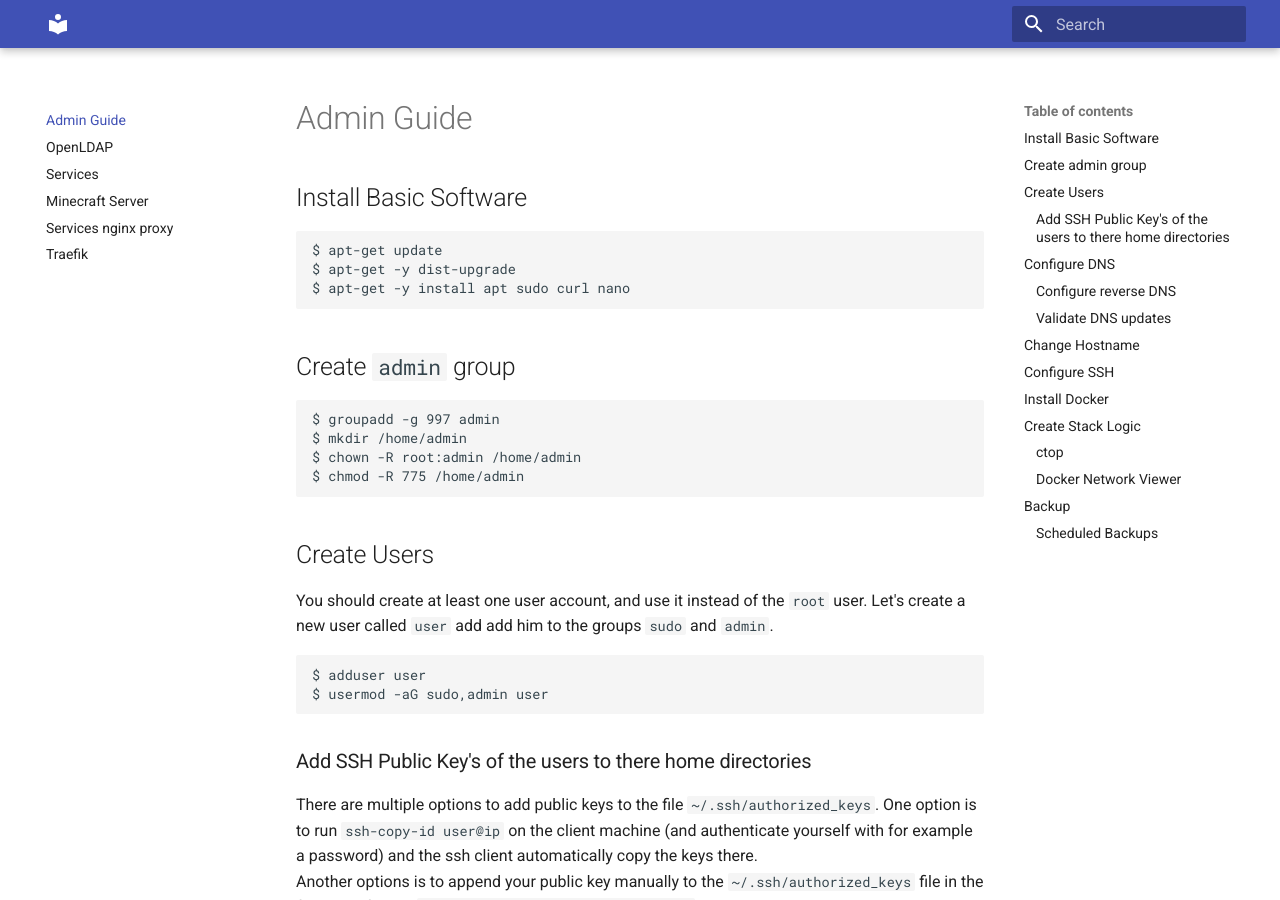
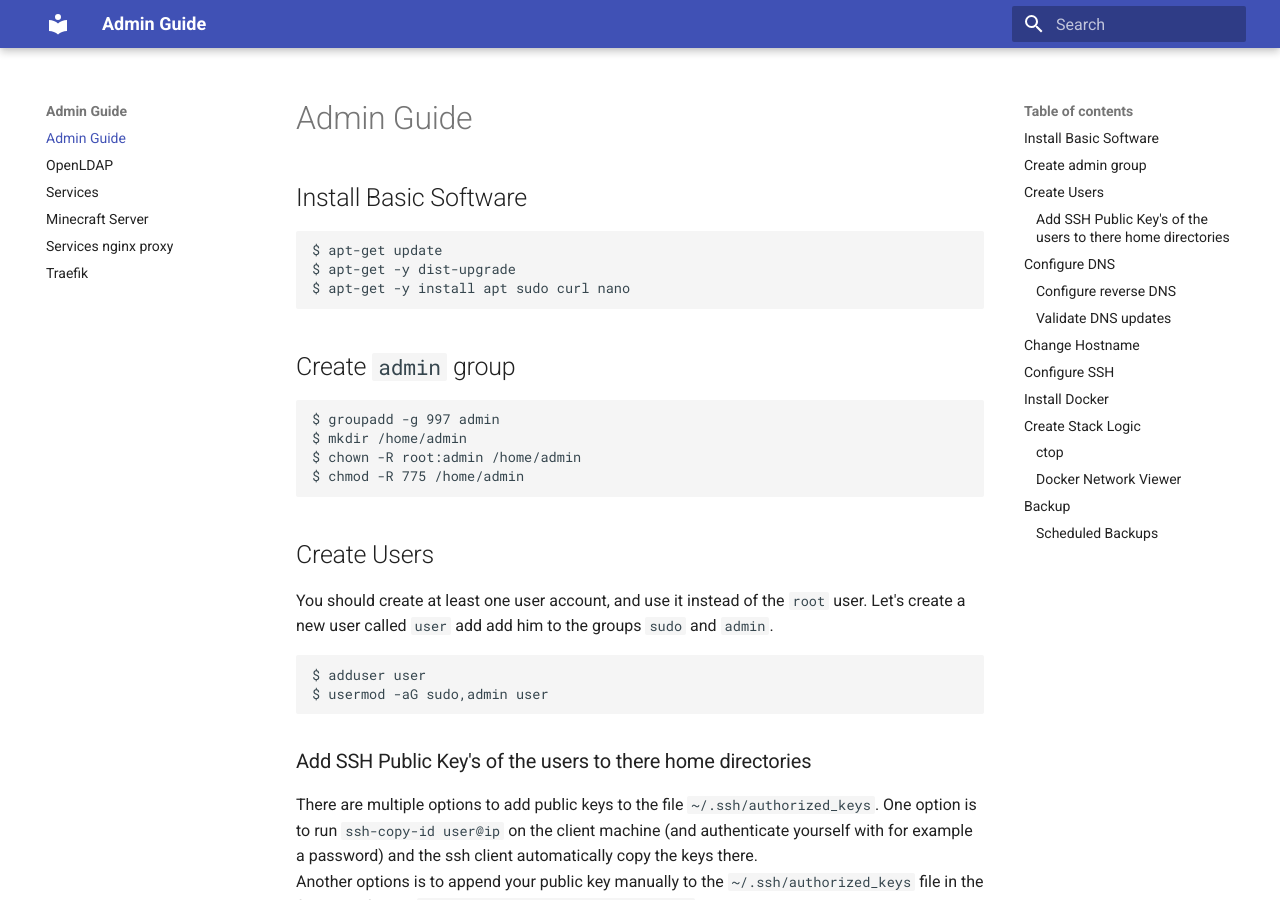
Before and after one commit to felbinger/AdminGuide, an MkDocs documentation site: the page built from docs/index.md, in a window 1280 px wide and 900 px high. Built offline with MkDocs 1.6.1 and Material for MkDocs 9.7.7, drawn with Linux system fonts in a browser that asks for light colours; part of the change alters nothing that is shown.

Commit message:
moved site_name to root of yml

```diff
--- a/mkdocs.yml
+++ b/mkdocs.yml
@@ -1,3 +1,3 @@
+site_name: "Admin Guide"
 theme:
   name: material
-  site_name: "Admin Guide"
```
